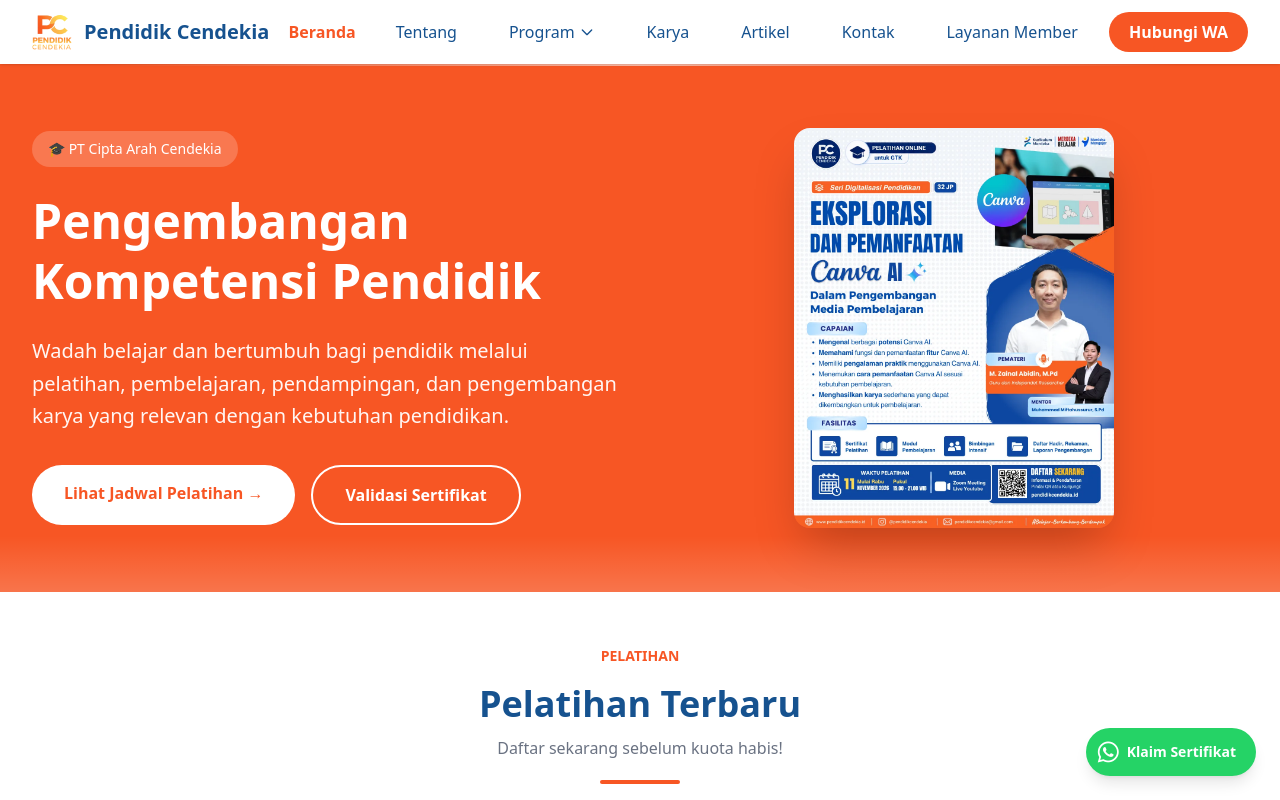
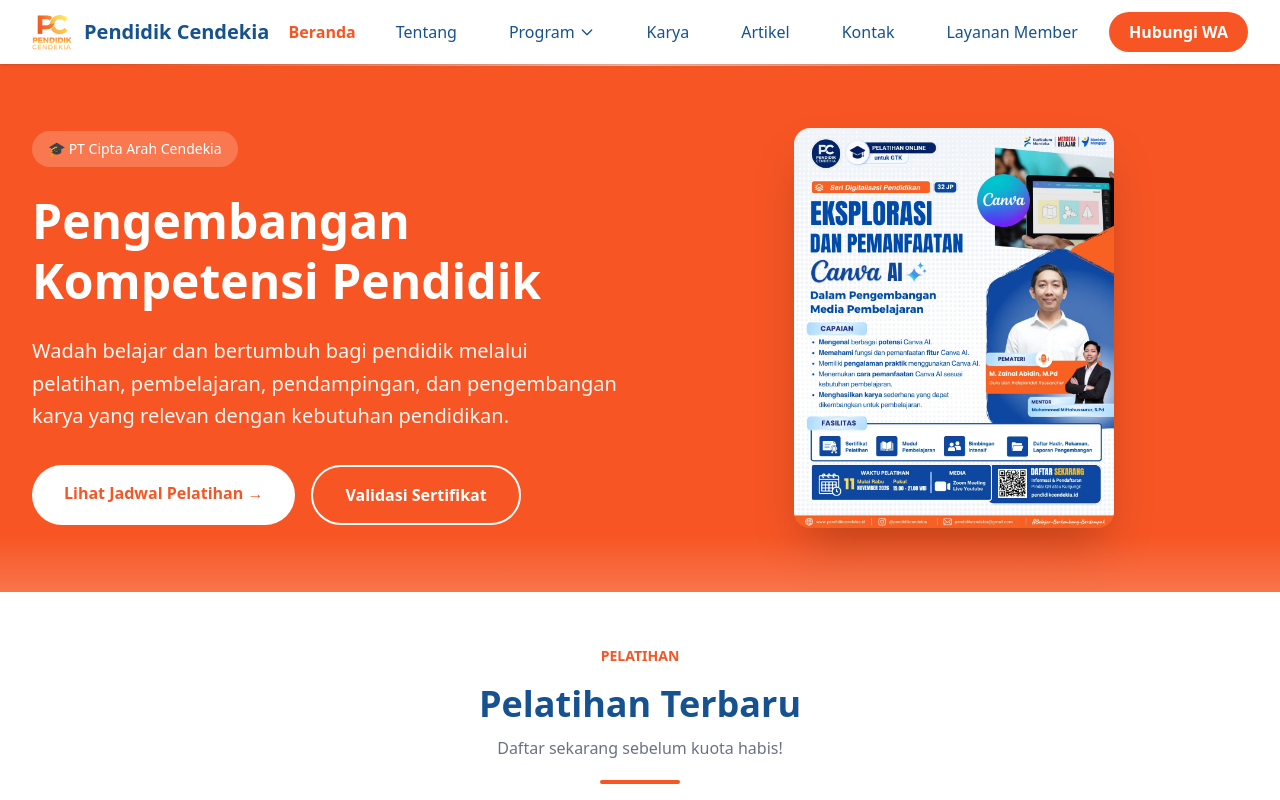
Before and after one commit to pendidikcendekia/web-pendidik-cendekia, a Next.js app: page / in a window 1280 px wide. Shown: the top 800 px of the page. Built offline with nearby package versions, Linux system fonts and the light colour scheme.

Commit message:
Hapus tombol klaim sertifikat

```diff
--- a/src/app/layout.tsx
+++ b/src/app/layout.tsx
@@ -3,7 +3,6 @@ import Script from "next/script";
 import "./globals.css";
 import Navbar from "@/components/Navbar";
 import Footer from "@/components/Footer";
-import WhatsAppFloat from "@/components/WhatsAppFloat";
 
 export const metadata: Metadata = {
   title: {
@@ -60,7 +59,6 @@ export default function RootLayout({
         <Navbar />
         <main>{children}</main>
         <Footer />
-        <WhatsAppFloat />
       </body>
     </html>
   );
--- a/src/components/WhatsAppFloat.tsx
+++ /dev/null
@@ -1,27 +0,0 @@
-"use client";
-
-import { usePathname } from "next/navigation";
-import { isHalamanMitra } from "@/lib/mitra-path";
-
-const nomor = "628991945123";
-const pesan = "Halo, saya ingin mendapatkan sertifikat pelatihan kompetensi pendidikan dari Pendidik Cendekia";
-
-export default function WhatsAppFloat() {
-  const pathname = usePathname();
-
-  if (isHalamanMitra(pathname)) return null;
-
-  return (
-    <a
-      href={`https://wa.me/${nomor}?text=${encodeURIComponent(pesan)}`}
-      target="_blank"
-      rel="noopener"
-      className="fixed bottom-6 right-6 flex items-center gap-2 bg-[#25D366] text-white pl-3 pr-5 py-3 rounded-full shadow-lg hover:bg-[#128C7E] transition z-50"
-    >
-      <i className="fab fa-whatsapp text-2xl"></i>
-      <span className="text-sm font-semibold leading-tight">
-        Klaim Sertifikat
-      </span>
-    </a>
-  );
-}
```
